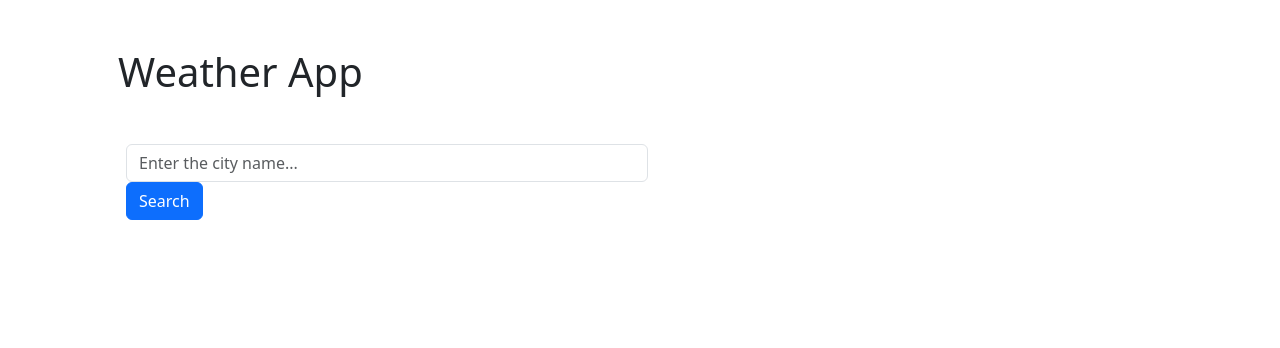
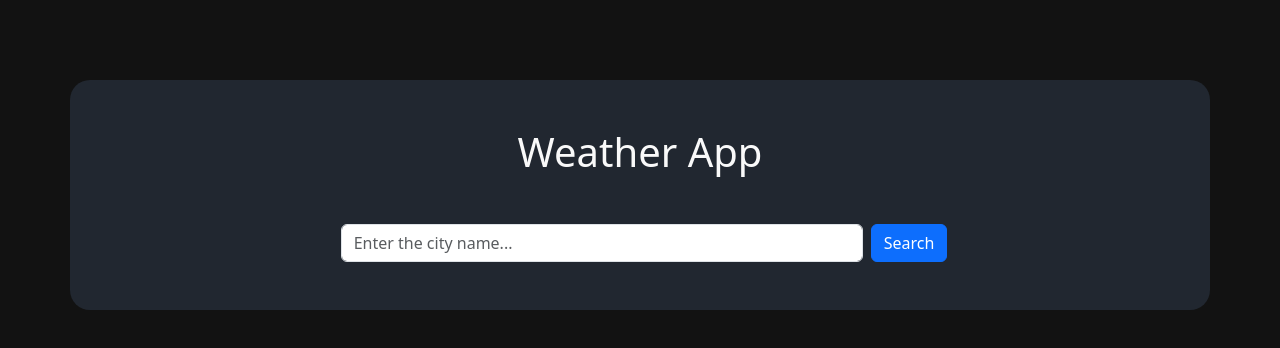
Before and after one commit to ahishakiyeyv/Weather-App, a Vue app: page / in a window 1280 px wide. Shown: the top 348 px of the page. Built offline with nearby package versions, Linux system fonts and the light colour scheme.

Commit message:
design added

```diff
--- a/src/App.vue
+++ b/src/App.vue
@@ -2,16 +2,26 @@
 <div class="app">
   <div class="header container h-100 p-5">
     <h1 class="mb-5">Weather App</h1>
-    <div class="d-flex.justify-content-center h-100">
+    <div class="d-flex justify-content-center h-100">
       <div class="searchbar w-50 mx-2">
         <input type="text" class="input form-control" placeholder="Enter the city name...">
-        <button class="btn-search btn btn-primary">Search</button>
+
       </div>
+      <button class="btn-search btn btn-primary">Search</button>
     </div>
   </div>
 </div>
 </template>
 
 <style>
-
+body{
+  background:#121212 !important;
+}
+.header{
+  background:#212730;
+  border-radius:20px;
+  color:#f9f9f9;
+  text-align:center;
+  margin-top:5rem;
+}
 </style>
```
